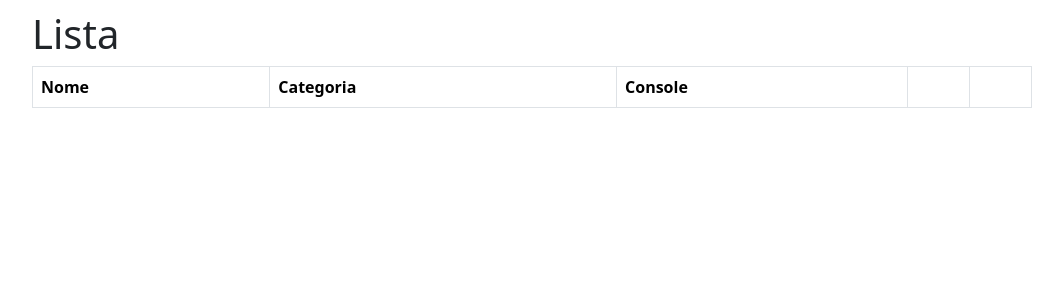
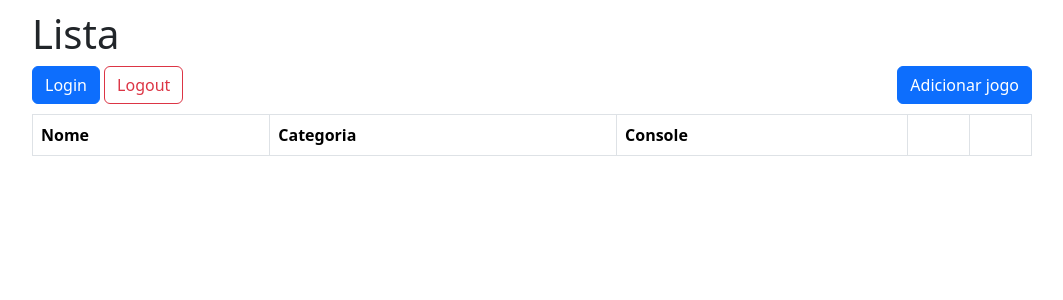
Before and after one commit to feliven/Flask-crie-uma-webapp-com-Python, a Flask app: page / in a window 1280 px wide. Shown: the top 300 px of the page, without its empty margins (108-1171 px from the left). Run offline with Flask 3, Linux system fonts and the light colour scheme; data that the repository does not hold is empty; some libraries are stand-ins or nearby versions.

Commit message:
ajusta interface

```diff
--- a/templates/adicionar-jogo.html
+++ b/templates/adicionar-jogo.html
@@ -20,7 +20,10 @@
       <label for="console">Console</label>
       <input type="text" id="console" name="console" class="form-control" />
     </div>
-    <button type="submit" class="btn btn-primary btn-salvar">Salvar</button>
+    <div class="d-flex gap-3">
+      <button type="submit" class="btn btn-primary btn-salvar">Salvar</button>
+      <a class="btn btn-outline-danger" href="{{ url_for('index') }}">Voltar</a>
+    </div>
   </fieldset>
 </form>
 {% endblock %}
--- a/templates/editar-jogo.html
+++ b/templates/editar-jogo.html
@@ -21,7 +21,10 @@
       <label for="console">Console</label>
       <input type="text" id="console" name="console" class="form-control" value="{{ jogo.console }}" />
     </div>
-    <button type="submit" class="btn btn-primary btn-salvar">Salvar</button>
+    <div class="d-flex gap-3">
+      <button type="submit" class="btn btn-primary btn-salvar">Salvar</button>
+      <a class="btn btn-outline-danger" href="{{ url_for('index') }}">Voltar</a>
+    </div>
   </fieldset>
 </form>
 {% endblock %}
--- a/templates/lista.html
+++ b/templates/lista.html
@@ -1,4 +1,13 @@
 {% extends "template.html" %} {% block conteudo %}
+
+<div class="d-flex justify-content-between">
+  <div>
+    <a class="btn btn-primary" href="{{ url_for('login') }}">Login</a>
+    <a class="btn btn-outline-danger" href="{{ url_for('logout') }}">Logout</a>
+  </div>
+  <a class="btn btn-primary" href="{{ url_for('adicionar_jogo') }}">Adicionar jogo</a>
+</div>
+
 <table class="table table-striped table-responsive table-bordered">
   <thead class="thead-default">
     <tr>
--- a/templates/login.html
+++ b/templates/login.html
@@ -3,6 +3,10 @@
   <input type="hidden" name="proxima" value="{{ proxima }}" />
   <p><label>Nome de usuário:</label> <input class="form-control" type="text" name="usuario" required /></p>
   <p><label>Senha:</label> <input class="form-control" type="password" name="senha" required /></p>
-  <p><button class="btn btn-primary" type="submit">Entrar</button></p>
+  <div class="d-flex gap-3">
+    <button class="btn btn-primary" type="submit">Entrar</button>
+    <a class="btn btn-danger" href="{{ url_for('index') }}">Voltar</a>
+  </div>
 </form>
+
 {% endblock %}
```
